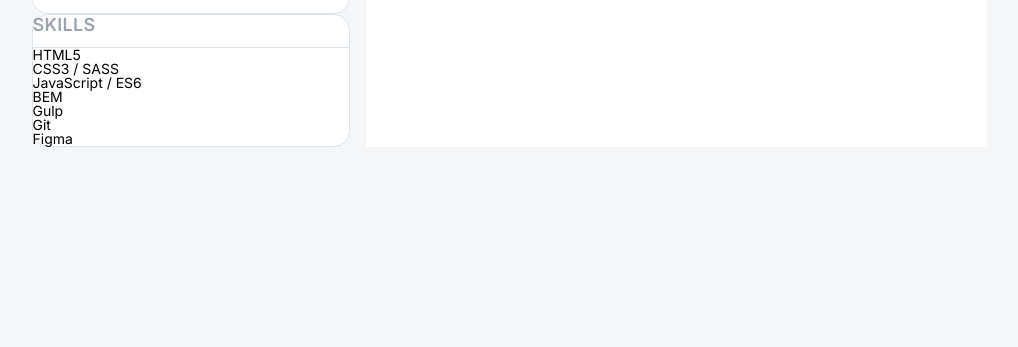
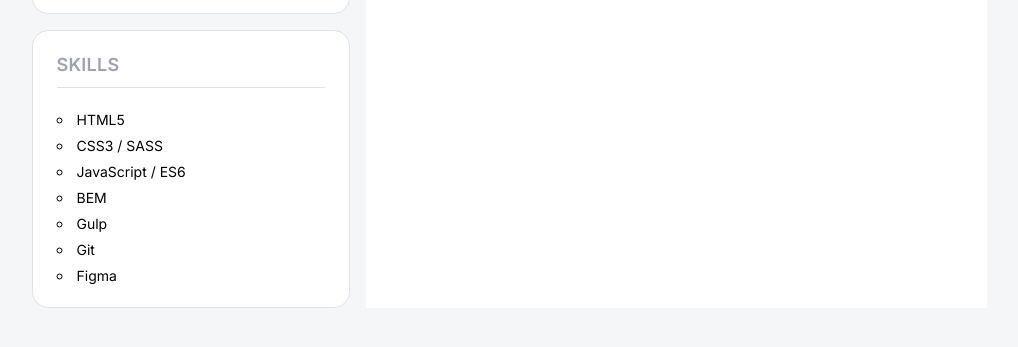
Before and after one commit to SunR1se14/rsschool-cv, a plain HTML site: page index.html in a window 1280 px wide. Shown: the part 441-788 px from the top of the page, without its empty margins (131-1149 px from the left). Drawn offline with Linux system fonts and the light colour scheme; files whose address does not match are found by name.

Commit message:
feat: add skills styles

```diff
--- a/css/style.css
+++ b/css/style.css
@@ -115,6 +115,7 @@ li {
 
 .contacts {
     padding: 24px;
+    margin-bottom: 16px;
 }
 
 .contacts__title {
@@ -140,3 +141,22 @@ li {
 .contacts__item-img {
     margin-right: 8px;
 }
+
+.skills {
+    padding: 24px;
+}
+
+.skills__title {
+    margin-bottom: 25px;
+}
+
+.skills__list {
+    display: flex;
+    flex-direction: column;
+    gap: 12px;
+}
+
+.skills__item {
+    list-style-type: circle;
+    list-style-position: inside;
+}
```
